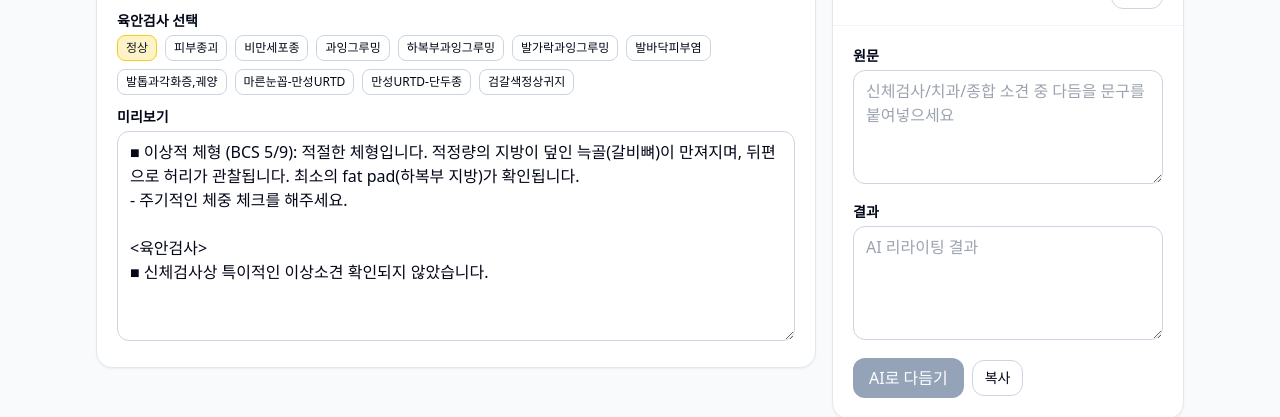
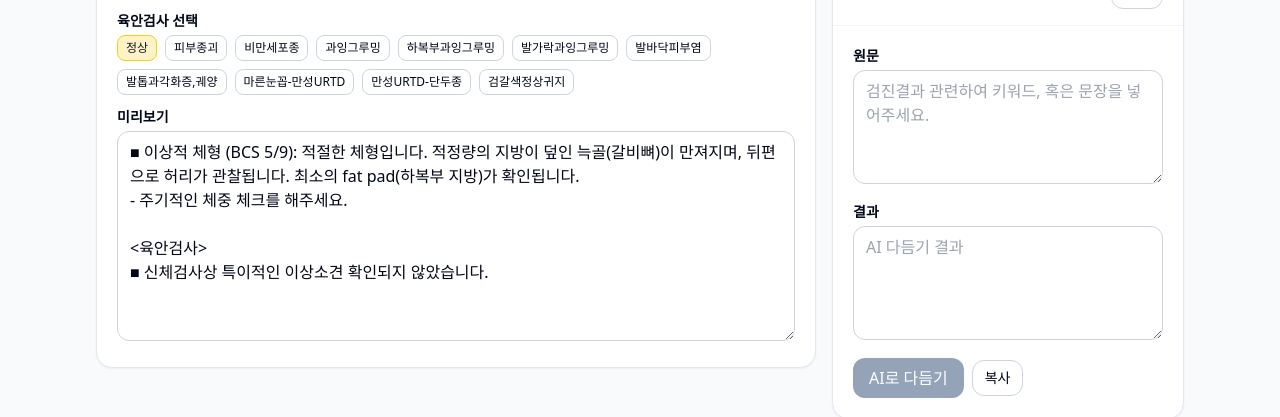
Before and after one commit to hodewdew-creator/BS_health_report_editor, a React (Vite) app: page / in a window 1280 px wide. Shown: the part 420-837 px from the top of the page. Built offline with nearby package versions, Linux system fonts and the light colour scheme.

Commit message:
Update App.jsx

```diff
--- a/src/App.jsx
+++ b/src/App.jsx
@@ -761,7 +761,7 @@ function PolisherPanel() {
             value={input}
             onChange={setInput}
             rows={4}
-            placeholder="신체검사/치과/종합 소견 중 다듬을 문구를 붙여넣으세요"
+            placeholder="검진결과 관련하여 키워드, 혹은 문장을 넣어주세요."
           />
         </Field>
         <Field label="결과">
@@ -769,7 +769,7 @@ function PolisherPanel() {
             value={out}
             onChange={setOut}
             rows={4}
-            placeholder="AI 리라이팅 결과"
+            placeholder="AI 다듬기 결과"
           />
         </Field>
       </div>
```
